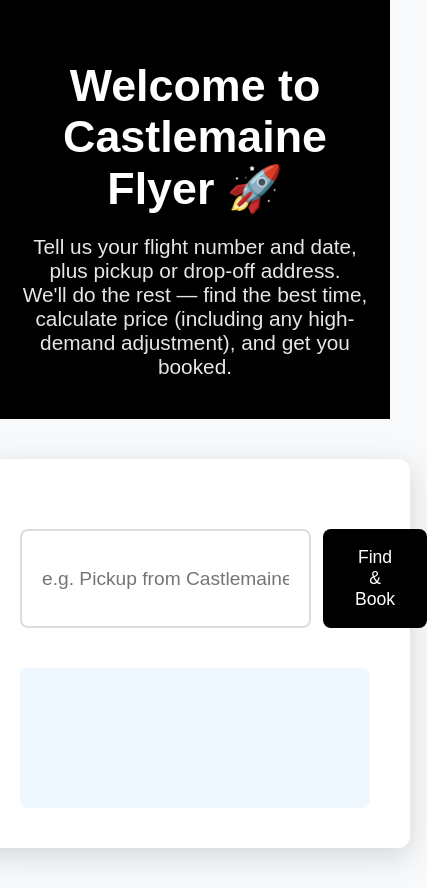
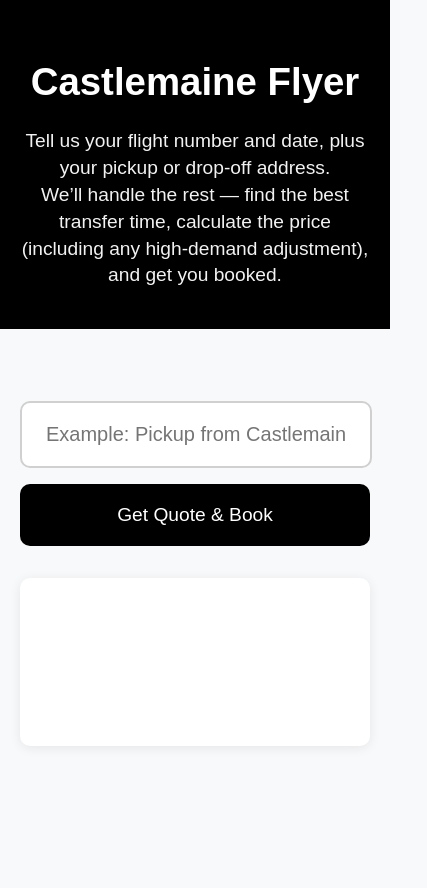
Before and after one commit to nfreddo78-design/grok, a website: page public/index.html in a window 390 px wide. Shown: the whole page, 427 px wide, since content can reach past the window. After the commit the page ends 844 px from the top, so only its background shows below. Drawn offline with Linux system fonts and the light colour scheme.

Commit message:
Update index.html

```diff
--- a/public/index.html
+++ b/public/index.html
@@ -19,121 +19,155 @@
       background: #000;
       color: white;
       text-align: center;
-      padding: 60px 20px 40px;
+      padding: 80px 20px 60px;
     }
-    h1 { margin: 0; font-size: 2.8em; }
-    .subtitle { font-size: 1.3em; max-width: 700px; margin: 20px auto 0; opacity: 0.9; }
+    h1 {
+      margin: 0;
+      font-size: 3.2em;
+    }
+    .subtitle {
+      font-size: 1.4em;
+      max-width: 760px;
+      margin: 24px auto 0;
+      line-height: 1.4;
+      opacity: 0.95;
+    }
     main {
       flex: 1;
       display: flex;
       justify-content: center;
-      align-items: flex-start;
       padding: 40px 20px;
     }
-    .search-container {
+    .container {
       width: 100%;
-      max-width: 800px;
-      background: white;
-      border-radius: 12px;
-      box-shadow: 0 8px 30px rgba(0,0,0,0.15);
-      padding: 40px;
-      text-align: center;
+      max-width: 860px;
     }
-    .input-wrapper {
+    .input-group {
       display: flex;
-      margin-top: 30px;
-      gap: 12px;
+      flex-wrap: wrap;
+      gap: 16px;
+      margin-top: 32px;
     }
     #user-input {
-      flex: 1;
-      padding: 18px 20px;
+      flex: 1 1 100%;
+      min-width: 300px;
+      padding: 20px 24px;
+      font-size: 1.25em;
+      border: 2px solid #d0d0d0;
+      border-radius: 10px;
+      outline: none;
+      transition: border-color 0.2s;
+    }
+    #user-input:focus {
+      border-color: #000;
+    }
+    button {
+      padding: 20px 40px;
       font-size: 1.2em;
-      border: 2px solid #ddd;
-      border-radius: 8px;
-      outline: none;
-    }
-    #user-input:focus { border-color: #000; }
-    button {
-      padding: 18px 32px;
-      font-size: 1.1em;
       background: #000;
       color: white;
       border: none;
-      border-radius: 8px;
+      border-radius: 10px;
       cursor: pointer;
+      white-space: nowrap;
+      transition: background 0.2s;
     }
-    button:hover { background: #333; }
+    button:hover {
+      background: #222;
+    }
+    #loading {
+      display: none;
+      margin-top: 24px;
+      font-size: 1.1em;
+      color: #555;
+      text-align: center;
+    }
     #result {
-      margin-top: 40px;
-      padding: 20px;
-      background: #f0f8ff;
-      border-radius: 8px;
+      margin-top: 32px;
+      padding: 24px;
+      background: white;
+      border-radius: 10px;
+      box-shadow: 0 2px 12px rgba(0,0,0,0.08);
+      line-height: 1.6;
       white-space: pre-wrap;
-      text-align: left;
-      min-height: 100px;
+      min-height: 120px;
     }
-    #loading { display: none; margin-top: 20px; font-style: italic; color: #666; }
+    #result strong {
+      color: #000;
+    }
+    @media (max-width: 600px) {
+      header { padding: 60px 16px 40px; }
+      h1 { font-size: 2.4em; }
+      .subtitle { font-size: 1.2em; }
+      button { width: 100%; }
+    }
   </style>
 </head>
 <body>
+
   <header>
-    <h1>Welcome to Castlemaine Flyer 🚀</h1>
-    <p class="subtitle">
-      Tell us your flight number and date, plus pickup or drop-off address.<br/>
-      We'll do the rest — find the best time, calculate price (including any high-demand adjustment), and get you booked.
-    </p>
+    <h1>Castlemaine Flyer</h1>
+    <div class="subtitle">
+      Tell us your flight number and date, plus your pickup or drop-off address.<br>
+      We’ll handle the rest — find the best transfer time, calculate the price (including any high-demand adjustment), and get you booked.
+    </div>
   </header>
 
   <main>
-    <div class="search-container">
-      <form id="search-form">
-        <div class="input-wrapper">
+    <div class="container">
+      <form id="booking-form">
+        <div class="input-group">
           <input
             id="user-input"
             type="text"
-            placeholder="e.g. Pickup from Castlemaine to Melbourne Airport for QF123 on Jan 15, flight arrives 14:30"
+            placeholder="Example: Pickup from Castlemaine to Melbourne Airport for QF123 on 15 Jan, flight arrives 14:30"
             autocomplete="off"
           />
-          <button type="submit">Find & Book</button>
+          <button type="submit">Get Quote & Book</button>
         </div>
       </form>
 
-      <div id="loading">Working on your quote...</div>
+      <div id="loading">Finding the best option for you…</div>
       <div id="result"></div>
     </div>
   </main>
 
   <script>
-    const form = document.getElementById('search-form');
+    const form = document.getElementById('booking-form');
     const input = document.getElementById('user-input');
     const resultDiv = document.getElementById('result');
-    const loading = document.getElementById('loading');
+    const loadingDiv = document.getElementById('loading');
 
     form.addEventListener('submit', async (e) => {
       e.preventDefault();
-      const message = input.value.trim();
-      if (!message) return;
+      const query = input.value.trim();
+      if (!query) return;
 
       resultDiv.innerHTML = '';
-      loading.style.display = 'block';
+      loadingDiv.style.display = 'block';
       input.disabled = true;
+      input.blur();
 
       try {
-        const res = await fetch('/api/grok-chat', {
+        const response = await fetch('/api/grok-chat', {
           method: 'POST',
           headers: { 'Content-Type': 'application/json' },
-          body: JSON.stringify({ message })
+          body: JSON.stringify({ message: query })
         });
 
-        if (!res.ok) throw new Error(`Server error: ${res.status}`);
+        if (!response.ok) {
+          throw new Error(`Request failed (${response.status})`);
+        }
 
-        const data = await res.json();
-        resultDiv.innerHTML = `<strong>Assistant:</strong><br>${data.reply.replace(/\n/g, '<br>')}`;
+        const data = await response.json();
+        const text = data.reply || 'No response received.';
+
+        resultDiv.innerHTML = `<strong>Assistant response:</strong><br>${text.replace(/\n/g, '<br>')}`;
       } catch (err) {
-        resultDiv.innerHTML = `Error: ${err.message}<br>Please try again or contact support.`;
+        resultDiv.innerHTML = `Sorry, something went wrong:<br><strong>${err.message}</strong><br>Please try again.`;
         console.error(err);
       } finally {
-        loading.style.display = 'none';
+        loadingDiv.style.display = 'none';
         input.disabled = false;
         input.focus();
       }
```
